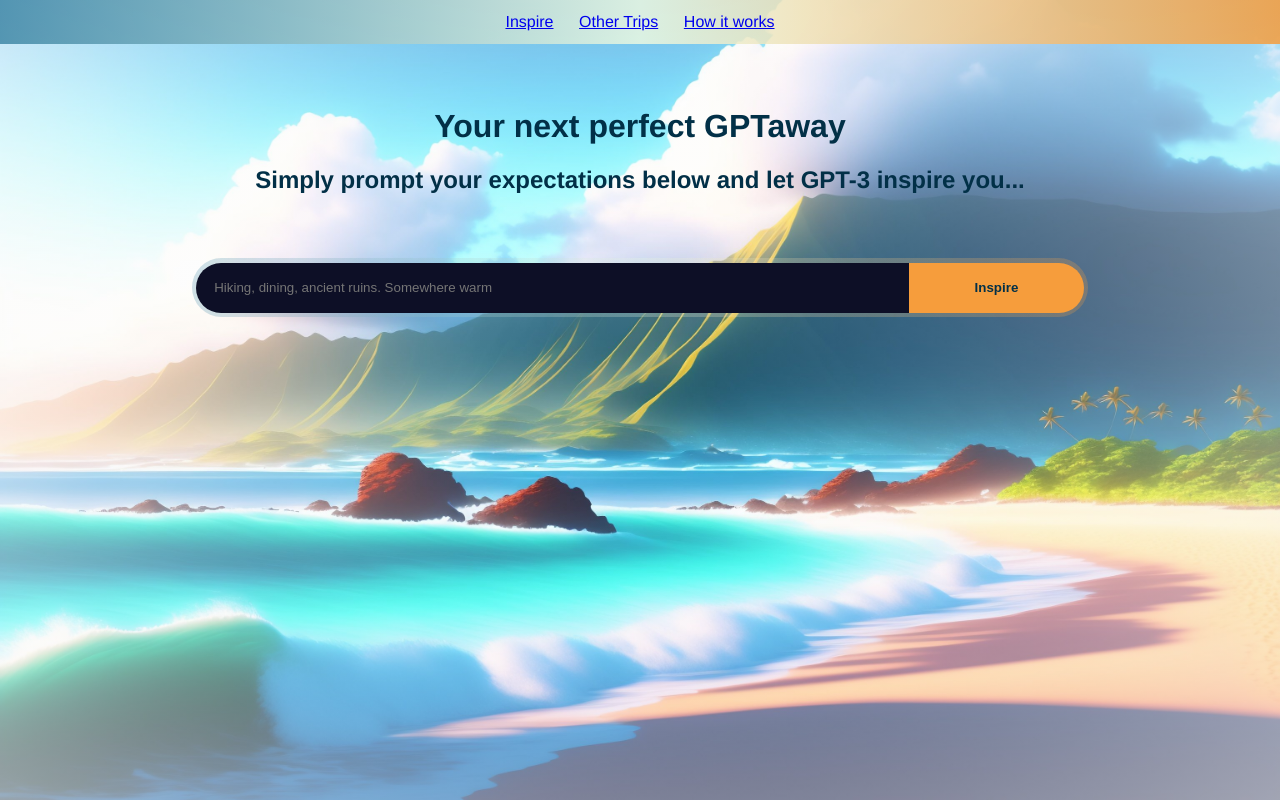
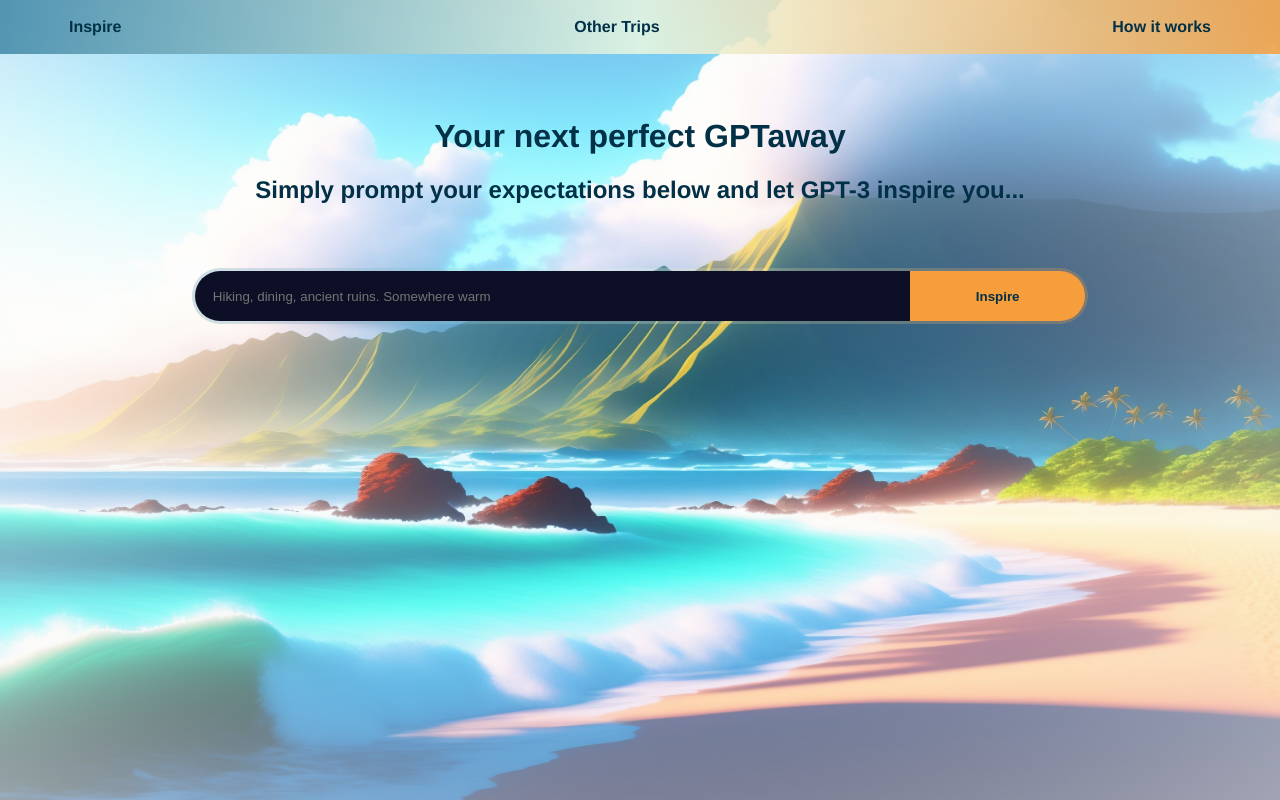
Before and after one commit to maxmynter/gpt3-vaction-planner, a Next.js app: page / in a window 1280 px wide. Built offline with nearby package versions, Linux system fonts and the light colour scheme.

Commit message:
Style Header

```diff
--- a/pages/components/header.js
+++ b/pages/components/header.js
@@ -3,14 +3,22 @@ import Link from "next/link";
 const Header = () => {
   return (
     <div className="header">
-      <div className="header-link">
-        <Link href="/">Inspire</Link>
-      </div>
-      <div className="header-link">
-        <Link href="/popular">Other Trips</Link>
-      </div>
-      <div className="header-link">
-        <Link href="/how">How it works</Link>
+      <div className="header-link-container">
+        <div className="header-link">
+          <Link href="/" className="nextjs-header-link">
+            Inspire
+          </Link>
+        </div>
+        <div className="header-link">
+          <Link href="/popular" className="nextjs-header-link">
+            Other Trips
+          </Link>
+        </div>
+        <div className="header-link">
+          <Link href="/how" className="nextjs-header-link">
+            How it works
+          </Link>
+        </div>
       </div>
     </div>
   );
--- a/pages/styles.css
+++ b/pages/styles.css
@@ -39,8 +39,29 @@ body {
   margin-bottom: 3%;
 }
 
+.header-link-container {
+  width: 90%;
+  margin: auto;
+  padding: 1%;
+  display: flex;
+  justify-content: space-between;
+  align-items: center;
+}
+
 .header-link {
-  padding: 1%;
+  padding: 5px;
+}
+
+.nextjs-header-link {
+  color: #023047;
+  text-decoration: none;
+  font-weight: bold;
+  display: flex;
+  text-align: center;
+}
+.nextjs-header-link:hover {
+  color: antiquewhite;
+  transform: scale(1.1);
 }
 
 .title,
@@ -80,7 +101,7 @@ body {
 }
 .user-input-border-wrapper {
   height: 100%;
-  padding: 0.5%; /*Border width with respect to user-input-border-wrapper */
+  padding: 3px; /*Border width with respect to user-input-border-wrapper */
   border-radius: 100px;
   background-image: linear-gradient(
     0.25turn,
@@ -216,7 +237,7 @@ body {
   justify-content: center;
   text-align: center;
   padding: 3%;
-  margin-top: 20%;
+  margin-top: 15%;
   height: 200px;
   border-radius: 15px;
   overflow: hidden;
```
